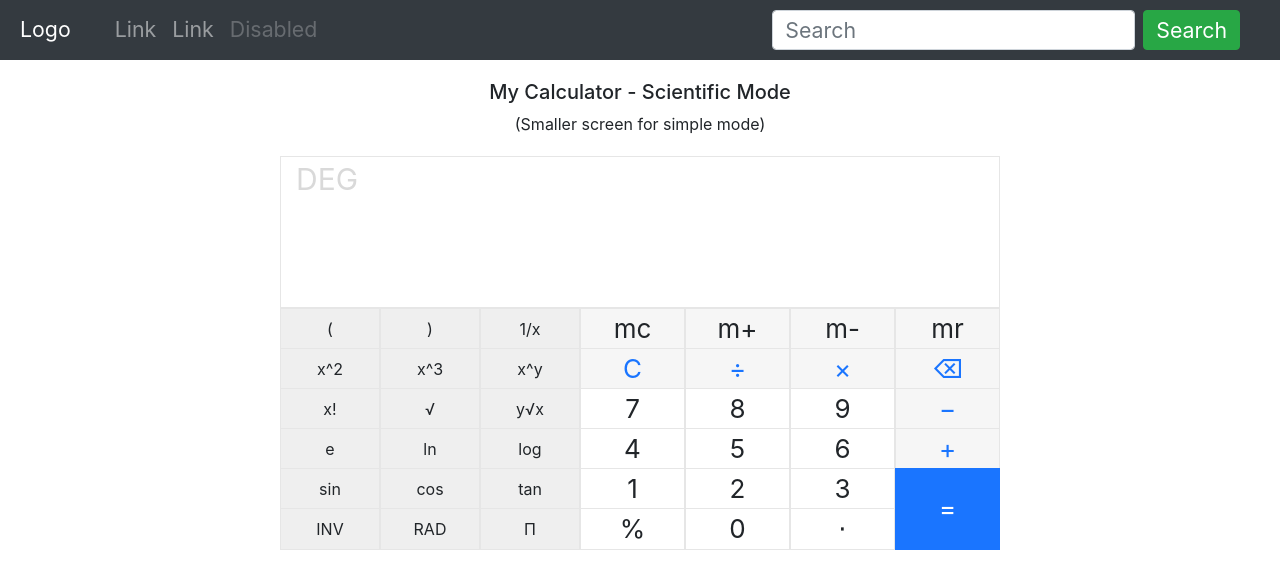
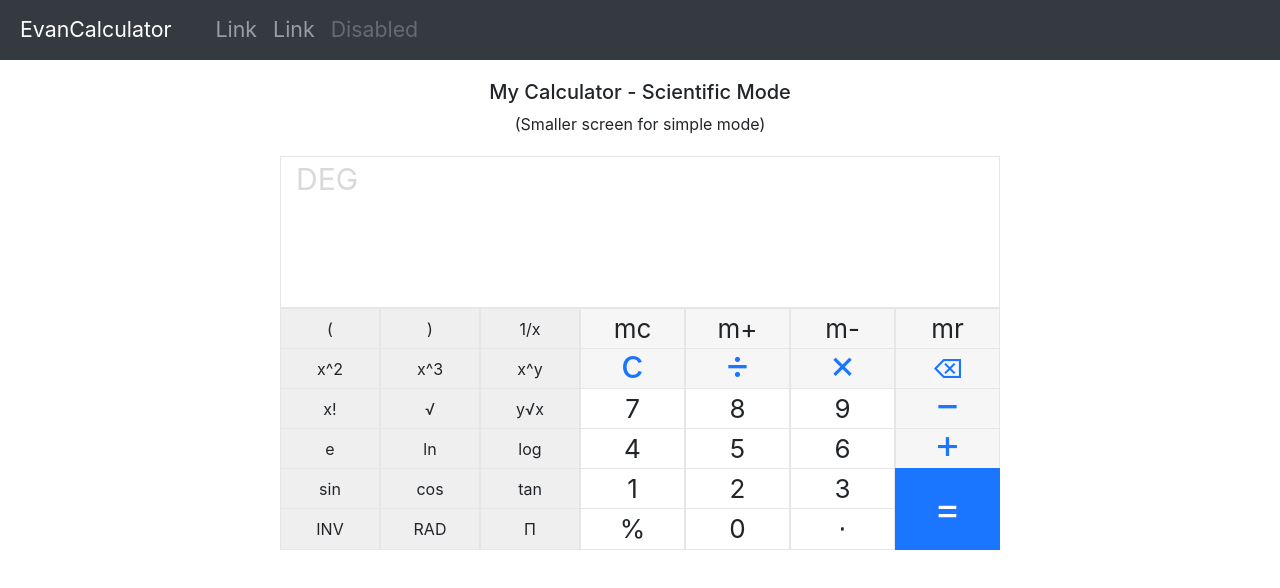
Before and after one commit to evannguyen85/HuaweiCalculatorSimulator, a plain HTML site: page calculator.html in a window 1280 px wide. Drawn offline with Linux system fonts and the light colour scheme.

Commit message:
improve blue key size

```diff
--- a/calculator.css
+++ b/calculator.css
@@ -94,6 +94,8 @@ body {
 .equal-keypad {
 	padding: 0;
 	height: 80px;
+	font-size: 40px;
+	line-height: 30px;
 }
 
 .keypad[data-id='e'] {
@@ -109,8 +111,13 @@ body {
 	background-color: #f6f6f6;
 }
 
-.green-keypad {
+.blue-keypad {
 	color: #1a75ff;
+}
+
+.blue-keypad:not(.bs) {
+	font-size: 40px;
+	line-height: 30px;
 }
 
 .sci-keypad {
--- a/calculator.html
+++ b/calculator.html
@@ -17,7 +17,7 @@
 
 <body>
 	<nav class="navbar navbar-expand-lg navbar-dark bg-dark custom-nav">
-		<a class="navbar-brand" href="javascript:void(0)">Logo</a>
+		<a class="navbar-brand" href="javascript:void(0)">EvanCalculator</a>
 		<button class="navbar-toggler navbar-toggler-right" type="button" data-toggle="collapse" data-target="#navb">
 			<span class="navbar-toggler-icon custom-navbar-toggler-icon"></span>
 		</button>
@@ -34,10 +34,6 @@
 					<a class="nav-link disabled" href="javascript:void(0)">Disabled</a>
 				</li>
 			</ul>
-			<form class="form-inline my-2 my-lg-0">
-				<input class="form-control mr-sm-2 search-textbox" type="text" placeholder="Search">
-				<button class="btn btn-success my-2 my-sm-0 search-button" type="button">Search</button>
-			</form>
 		</div>
 	</nav>
 
@@ -113,22 +109,22 @@
 					<div class="col-3 keypad fn-keypad" data-id="mr">mr</div>
 				</div>
 				<div class="row custom-row-height">
-					<div class="col-3 keypad fn-keypad green-keypad" data-id="c">C</div>
-					<div class="col-3 keypad fn-keypad green-keypad" data-id=" / ">&#247;</div>
-					<div class="col-3 keypad fn-keypad green-keypad" data-id=" * ">&#215;</div>
-					<div class="col-3 keypad fn-keypad green-keypad" data-id="b">&#9003;</div>
+					<div class="col-3 keypad fn-keypad blue-keypad" data-id="c">c</div>
+					<div class="col-3 keypad fn-keypad blue-keypad" data-id=" / ">&#247;</div>
+					<div class="col-3 keypad fn-keypad blue-keypad" data-id=" * ">&#215;</div>
+					<div class="col-3 keypad fn-keypad blue-keypad bs" data-id="b">&#9003;</div>
 				</div>
 				<div class="row custom-row-height">
 					<div class="col-3 keypad" data-id="7">7</div>
 					<div class="col-3 keypad" data-id="8">8</div>
 					<div class="col-3 keypad" data-id="9">9</div>
-					<div class="col-3 keypad fn-keypad green-keypad" data-id=" - ">&#8722;</div>
+					<div class="col-3 keypad fn-keypad blue-keypad" data-id=" - ">&#8722;</div>
 				</div>
 				<div class="row custom-row-height">
 					<div class="col-3 keypad" data-id="4">4</div>
 					<div class="col-3 keypad" data-id="5">5</div>
 					<div class="col-3 keypad" data-id="6">6</div>
-					<div class="col-3 keypad fn-keypad green-keypad" data-id=" + ">&#43;</div>
+					<div class="col-3 keypad fn-keypad blue-keypad" data-id=" + ">&#43;</div>
 				</div>
 				<div class="row">
 					<div class="col-9">
--- a/calculator.js
+++ b/calculator.js
@@ -12,6 +12,7 @@ function displayEnteredKeys(e) {
 	var target = e.target;
 	// Once user clicked equal button, the final result is displayed, and user click the first key for the next calc
 	// clear is needed.
+	// this currently do not work with other keys.
 	if(resultEle.classList.contains('final-result')) {
 		clear();
 	}
```
